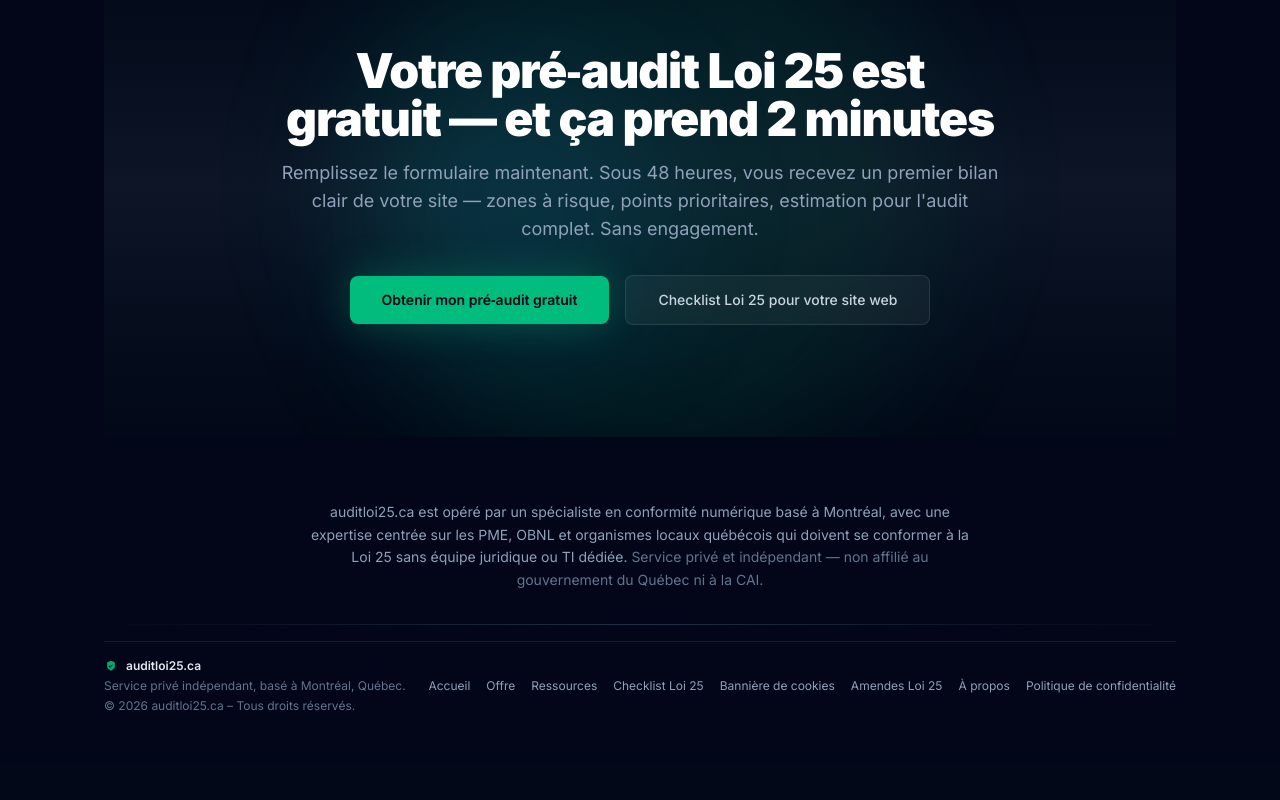
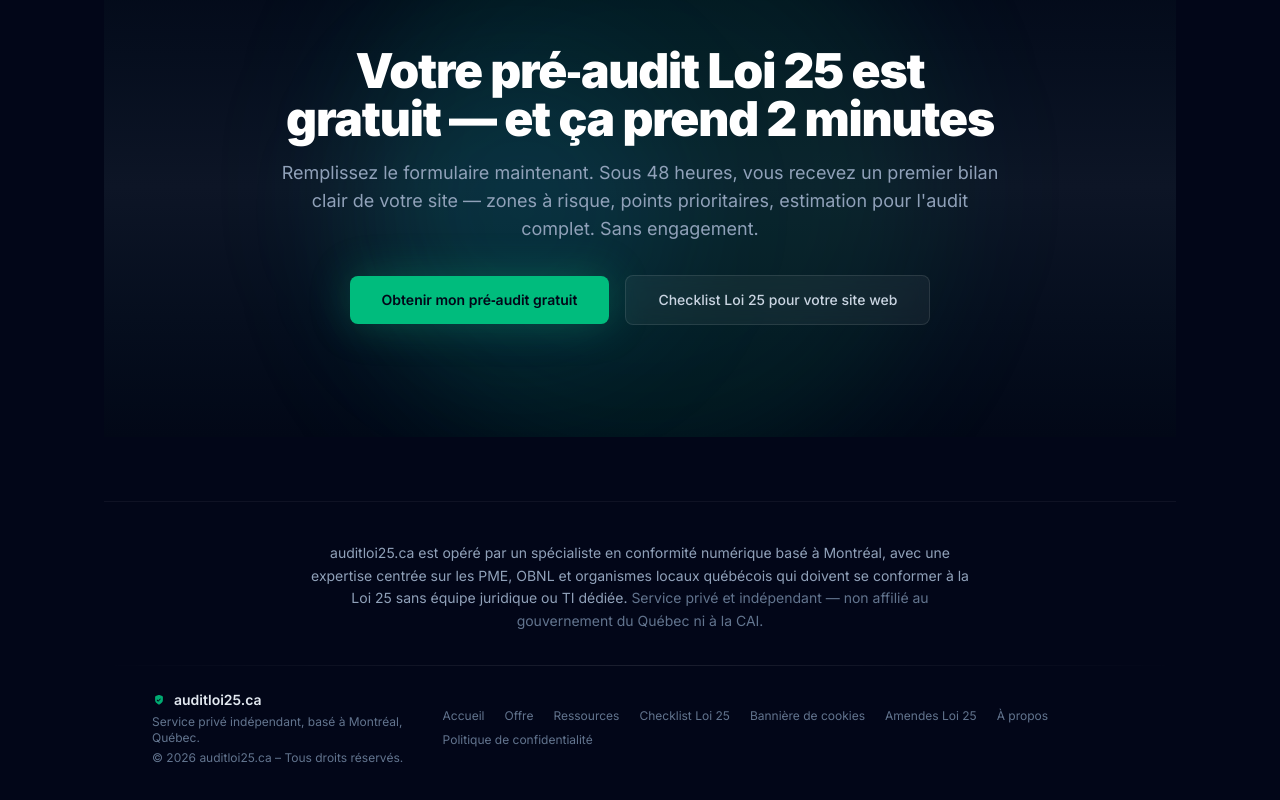
Before and after one commit to votreboosterdigital/auditloi25, a Next.js app: page / in a window 1280 px wide. Shown: the part 6342-7142 px from the top of the page. Before the commit the page ends 7104 px from the top, so only its background shows below. Built offline with nearby package versions, Linux system fonts and the light colour scheme.

Commit message:
feat: upgrade footer to dark luxury style

```diff
--- a/components/footer.tsx
+++ b/components/footer.tsx
@@ -3,10 +3,9 @@ import { ShieldIcon } from "@/components/shield-icon";
 
 export function Footer() {
   return (
-    <footer className="mt-16">
-      {/* ── Micro À propos — signature discrète ── */}
-      {/* AFTER: ajouté AVANT le séparateur, BEFORE: séparateur seul */}
-      <div className="px-4 pb-8 text-center">
+    <footer className="mt-16 border-t border-white/5">
+      {/* Micro À propos */}
+      <div className="px-4 pb-8 pt-10 text-center">
         <p className="mx-auto max-w-2xl text-sm leading-relaxed text-slate-400">
           auditloi25.ca est opéré par un spécialiste en conformité numérique
           basé à Montréal, avec une expertise centrée sur les PME, OBNL et
@@ -19,11 +18,13 @@ export function Footer() {
         </p>
       </div>
 
-      {/* Séparateur */}
-      <div className="h-px w-full bg-gradient-to-r from-transparent via-slate-700/70 to-transparent" />
+      {/* Separator */}
+      <div className="h-px w-full bg-gradient-to-r from-transparent via-white/10 to-transparent" />
 
       {/* Nav + copyright */}
-      <div className="mt-4 flex flex-col gap-4 border-t border-slate-800/70 pt-4 text-xs text-slate-500 sm:flex-row sm:items-center sm:justify-between">
+      <div className="mx-auto max-w-5xl px-4 py-6 sm:px-6">
+        <div className="flex flex-col gap-6 sm:flex-row sm:items-center sm:justify-between">
+          {/* Logo + copyright block */}
           <div className="space-y-1">
             <div className="flex items-center gap-2">
               <ShieldIcon
@@ -31,55 +32,58 @@ export function Footer() {
                 className="shrink-0 text-sky-400"
                 aria-hidden="true"
               />
-            <p className="font-semibold text-slate-200">auditloi25.ca</p>
+              <span className="text-sm font-semibold text-slate-200">auditloi25.ca</span>
             </div>
-          <p>Service privé indépendant, basé à Montréal, Québec.</p>
-          <p>
+            <p className="text-xs text-slate-500">Service privé indépendant, basé à Montréal, Québec.</p>
+            <p className="text-xs text-slate-500">
               © {new Date().getFullYear()} auditloi25.ca – Tous droits réservés.
             </p>
           </div>
-        <nav aria-label="Liens du pied de page" className="flex flex-wrap gap-4 text-[11px] sm:text-xs">
-          <Link href="/" className="text-slate-400 hover:text-slate-200 transition-colors">
+
+          {/* Nav links */}
+          <nav aria-label="Liens du pied de page" className="flex flex-wrap gap-x-5 gap-y-2">
+            <Link href="/" className="text-[11px] text-slate-500 hover:text-slate-300 transition-colors sm:text-xs">
               Accueil
             </Link>
-          <Link href="/offre" className="text-slate-400 hover:text-slate-200 transition-colors">
+            <Link href="/offre" className="text-[11px] text-slate-500 hover:text-slate-300 transition-colors sm:text-xs">
               Offre
             </Link>
-          <Link href="/ressources" className="text-slate-400 hover:text-slate-200 transition-colors">
+            <Link href="/ressources" className="text-[11px] text-slate-500 hover:text-slate-300 transition-colors sm:text-xs">
               Ressources
             </Link>
             <Link
               href="/ressources/checklist-loi-25-site-web"
-            className="text-slate-400 hover:text-slate-200 transition-colors"
+              className="text-[11px] text-slate-500 hover:text-slate-300 transition-colors sm:text-xs"
             >
               Checklist Loi 25
             </Link>
             <Link
               href="/ressources/banniere-cookies-loi-25"
-            className="text-slate-400 hover:text-slate-200 transition-colors"
+              className="text-[11px] text-slate-500 hover:text-slate-300 transition-colors sm:text-xs"
             >
               Bannière de cookies
             </Link>
             <Link
               href="/ressources/penalites-loi-25-entreprise"
-            className="text-slate-400 hover:text-slate-200 transition-colors"
+              className="text-[11px] text-slate-500 hover:text-slate-300 transition-colors sm:text-xs"
             >
               Amendes Loi 25
             </Link>
             <Link
               href="/a-propos"
-            className="text-slate-400 hover:text-slate-200 transition-colors"
+              className="text-[11px] text-slate-500 hover:text-slate-300 transition-colors sm:text-xs"
             >
               À propos
             </Link>
             <Link
               href="/politique-de-confidentialite"
-            className="text-slate-400 hover:text-slate-200 transition-colors"
+              className="text-[11px] text-slate-500 hover:text-slate-300 transition-colors sm:text-xs"
             >
               Politique de confidentialité
             </Link>
           </nav>
         </div>
+      </div>
     </footer>
   );
 }
```
Lines whose indentation alone changed are shown as unchanged.
